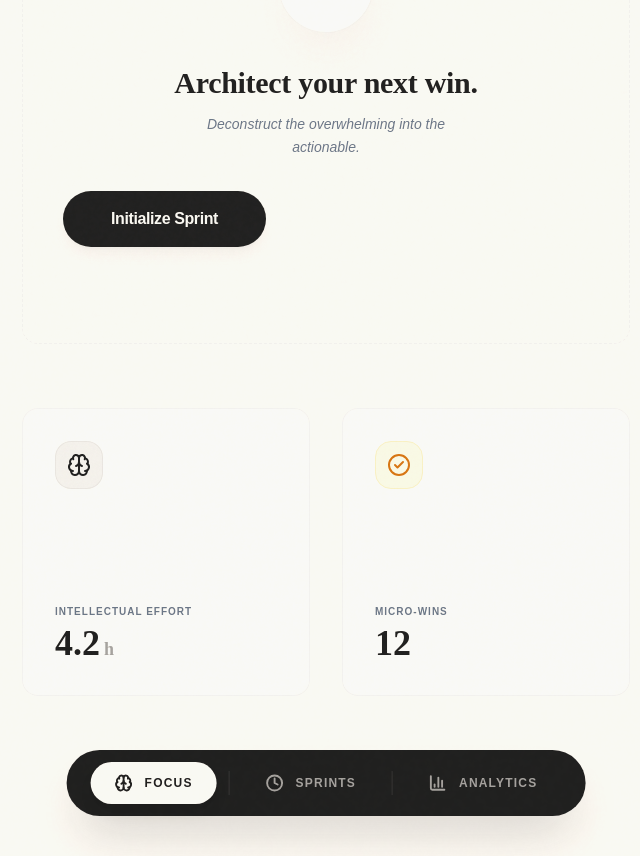
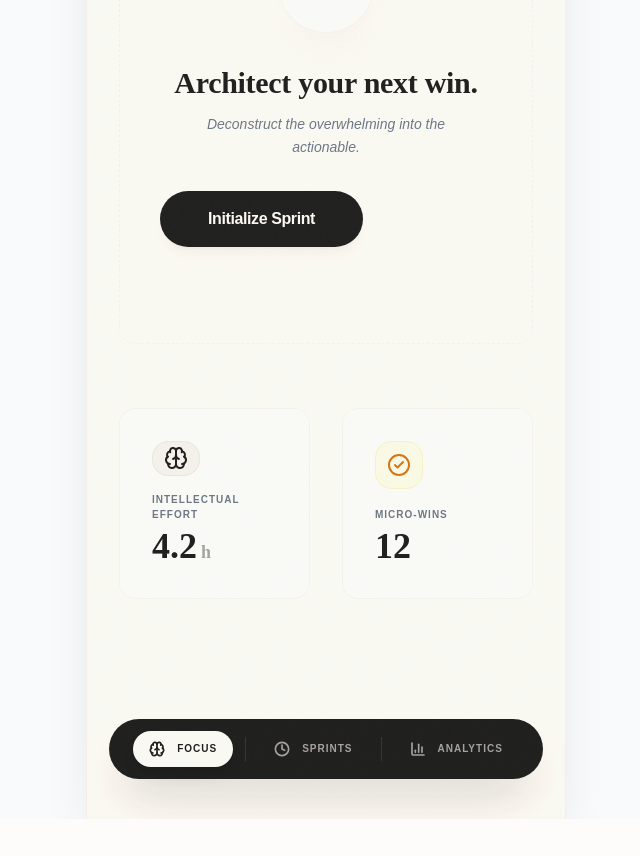
Before and after one commit to chuckabox/StudyProx, a React (Vite) app: page / in a window 1280 px wide. Shown: the part 550-1406 px from the top of the page, without its empty margins (314-954 px from the left). After the commit the page ends 1369 px from the top, so only its background shows below. Built offline with nearby package versions, Linux system fonts and the light colour scheme.

Commit message:
feat: implement main application layout, navigation system, and settings page

```diff
--- a/src/App.jsx
+++ b/src/App.jsx
@@ -5,12 +5,13 @@ import { TaskArchitect } from './components/tasks/TaskArchitect';
 import { FocusTimer } from './components/focus/FocusTimer';
 import { FlashcardSuite } from './components/cards/FlashcardSuite';
 import { SocialAnalytics } from './components/analytics/SocialAnalytics';
+import { SettingsPage } from './components/settings/SettingsPage';
 import { useTasks } from './hooks/use-tasks';
 import { AnimatePresence, motion } from 'framer-motion';
 
 function App() {
   const { tasks, addTask, updateSubtask } = useTasks();
-  const [view, setView] = useState('dashboard'); // dashboard | architect | focus | cards | stats
+  const [view, setView] = useState('dashboard'); // dashboard | architect | focus | cards | stats | settings
 
   const activeTask = tasks.find(t => !t.completed);
 
@@ -24,6 +25,7 @@ function App() {
       currentView={view}
       setView={setView}
       isHardLocked={view === 'focus'}
+      onOpenSettings={() => setView('settings')}
     >
       <AnimatePresence mode="wait">
         {view === 'dashboard' && (
@@ -83,6 +85,17 @@ function App() {
             <SocialAnalytics />
           </motion.div>
         )}
+
+        {view === 'settings' && (
+          <motion.div
+            key="settings"
+            initial={{ opacity: 0, x: 20 }}
+            animate={{ opacity: 1, x: 0 }}
+            exit={{ opacity: 0, x: -20 }}
+          >
+            <SettingsPage />
+          </motion.div>
+        )}
       </AnimatePresence>
     </Layout>
   );
--- a/src/components/layout/Layout.jsx
+++ b/src/components/layout/Layout.jsx
@@ -3,43 +3,46 @@ import { motion } from 'framer-motion';
 import { Sparkles, Brain, Clock, BarChart3, Settings } from 'lucide-react';
 import { cn } from '../../lib/utils';
 
-export function Layout({ children, currentView, setView, isHardLocked }) {
+export function Layout({ children, currentView, setView, isHardLocked, onOpenSettings }) {
   return (
-    <div className="min-h-screen bg-paper text-ink selection:bg-ink/5 overflow-x-hidden sepia-soft">
+    <div className="min-h-screen bg-slate-50 flex justify-center selection:bg-ink/5 overflow-x-hidden">
+      {/* Mobile Frame Constraint */}
+      <div className="w-full max-w-[480px] min-h-screen bg-paper relative shadow-2xl shadow-ink/10 border-x border-ink/5 flex flex-col sepia-soft">
         <div className="paper-overlay" />
 
         {/* Top Nav: Scholarly Header */}
         <header className="sticky top-0 z-50 px-8 py-8 flex items-center justify-between bg-paper/80 backdrop-blur-md border-b border-ink/5">
-        <div className="flex items-center gap-4">
+          <div className="flex items-center gap-4 cursor-pointer" onClick={() => setView('dashboard')}>
             <div className="w-10 h-10 bg-ink rounded-lg flex items-center justify-center shadow-lg shadow-ink/10">
               <Sparkles className="w-5 h-5 text-paper" />
             </div>
             <div>
-            <span className="font-serif font-extrabold text-2xl tracking-tight leading-none block">StudyProx</span>
+              <span className="font-serif font-extrabold text-2xl tracking-tight leading-none block text-ink">StudyProx</span>
               <span className="text-[10px] font-bold uppercase tracking-[0.3em] text-muted leading-none">The Scholar's Partner</span>
             </div>
           </div>
 
-        {!isHardLocked && (
           <div className="flex items-center gap-4">
-            <button className="p-3 hover:bg-ink/5 rounded-full transition-all active:scale-95 group">
+            <button
+              onClick={onOpenSettings}
+              className="p-3 hover:bg-ink/5 rounded-full transition-all active:scale-95 group"
+            >
               <Settings className="w-5 h-5 text-slate-300 group-hover:text-ink transition-colors" />
             </button>
           </div>
-        )}
         </header>
 
         {/* Main Content */}
         <main className={cn(
-        "relative z-10 max-w-2xl mx-auto p-8 pb-40 transition-all duration-700 stagger-reveal",
+          "relative z-10 flex-1 p-8 pb-40 transition-all duration-700 stagger-reveal",
           isHardLocked && "pt-16 pb-16"
         )}>
           {children}
         </main>
 
-      {/* Bottom Navigation: Library Cards */}
-      {!isHardLocked && (
-        <nav className="fixed bottom-10 left-1/2 -translate-x-1/2 z-50 px-6 py-3 bg-ink text-paper rounded-full flex items-center gap-2 shadow-2xl shadow-ink/20 animate-slide-up">
+        {/* Bottom Navigation: Library Cards (Always showing as requested) */}
+        <div className="sticky bottom-10 left-0 right-0 z-50 flex justify-center px-6 animate-slide-up">
+          <nav className="px-6 py-3 bg-ink text-paper rounded-full flex items-center gap-2 shadow-2xl shadow-ink/20">
             <NavButton
               icon={<Brain />}
               label="Focus"
@@ -61,7 +64,8 @@ export function Layout({ children, currentView, setView, isHardLocked }) {
               onClick={() => setView('stats')}
             />
           </nav>
-      )}
+        </div>
+      </div>
     </div>
   );
 }
@@ -71,12 +75,12 @@ function NavButton({ icon, label, active, onClick }) {
     <button
       onClick={onClick}
       className={cn(
-        "flex items-center gap-3 px-6 py-3 rounded-full transition-all active:scale-95",
+        "flex items-center gap-3 px-4 py-2.5 rounded-full transition-all active:scale-95",
         active ? "bg-paper text-ink shadow-lg" : "text-paper/60 hover:text-paper hover:bg-paper/5"
       )}
     >
-      {cloneElement(icon, { size: 18, strokeWidth: 2.5 })}
-      <span className="text-xs font-bold uppercase tracking-widest">{label}</span>
+      {cloneElement(icon, { size: 16, strokeWidth: 2.5 })}
+      <span className="text-[10px] font-bold uppercase tracking-widest">{label}</span>
     </button>
   );
 }
--- /dev/null
+++ b/src/components/settings/SettingsPage.jsx
@@ -0,0 +1,56 @@
+import { Bell, Shield, User, Globe, Moon, HelpCircle, ChevronRight } from 'lucide-react';
+
+export function SettingsPage() {
+  const sections = [
+    { icon: <User size={20} />, label: 'Profile', value: 'Peter Parker' },
+    { icon: <Bell size={20} />, label: 'Notifications', value: 'High Priority Only' },
+    { icon: <Shield size={20} />, label: 'Hard-Lock Integrity', value: 'Strict' },
+    { icon: <Globe size={20} />, label: 'Data Sync', value: 'Academic Cloud' },
+    { icon: <Moon size={20} />, label: 'Appearance', value: 'Paper & Ink' },
+  ];
+
+  return (
+    <div className="space-y-12 animate-fade-in">
+      <section className="space-y-3">
+        <h1 className="text-4xl font-serif font-extrabold text-ink tracking-tight">Preferences</h1>
+        <p className="text-muted text-sm font-medium italic">Tailoring your intellectual environment.</p>
+      </section>
+
+      <div className="space-y-4">
+        {sections.map((item, i) => (
+          <div
+            key={i}
+            className="card-scholar !p-6 flex items-center justify-between group cursor-pointer hover:border-ink/20"
+          >
+            <div className="flex items-center gap-4">
+              <div className="w-10 h-10 bg-ink/5 rounded-full flex items-center justify-center text-muted group-hover:text-ink transition-colors">
+                {item.icon}
+              </div>
+              <div>
+                <p className="text-[10px] font-bold uppercase tracking-widest text-muted">{item.label}</p>
+                <p className="font-serif font-bold text-lg text-ink italic">{item.value}</p>
+              </div>
+            </div>
+            <ChevronRight className="text-slate-200 group-hover:text-ink transition-all group-hover:translate-x-1" />
+          </div>
+        ))}
+      </div>
+
+      <section className="pt-8 space-y-4">
+        <div className="flex items-center gap-3 text-muted">
+          <HelpCircle size={18} />
+          <span className="text-[10px] font-bold uppercase tracking-widest">Support & Legals</span>
+        </div>
+        <div className="space-y-2">
+          <button className="w-full text-left py-4 px-2 text-sm font-bold text-ink/40 hover:text-ink transition-colors border-b border-ink/5">Terms of Academic Integrity</button>
+          <button className="w-full text-left py-4 px-2 text-sm font-bold text-ink/40 hover:text-ink transition-colors border-b border-ink/5">Privacy Policy</button>
+          <button className="w-full text-left py-4 px-2 text-destructive font-bold hover:opacity-80 transition-opacity">Deactivate Account</button>
+        </div>
+      </section>
+
+      <div className="text-center py-12">
+        <p className="text-[10px] font-bold text-slate-200 uppercase tracking-[0.4em]">StudyProx v4.0.1</p>
+      </div>
+    </div>
+  );
+}
```
Lines whose indentation alone changed are shown as unchanged.
